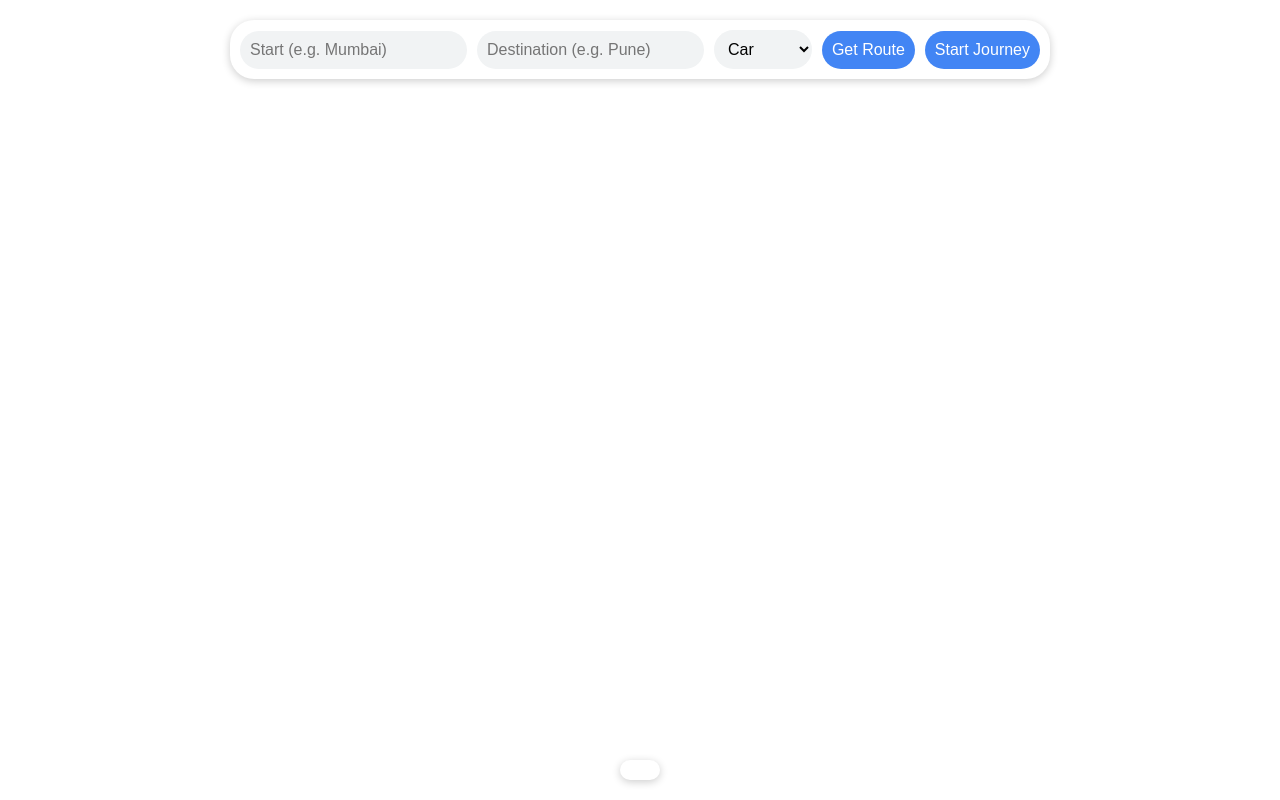
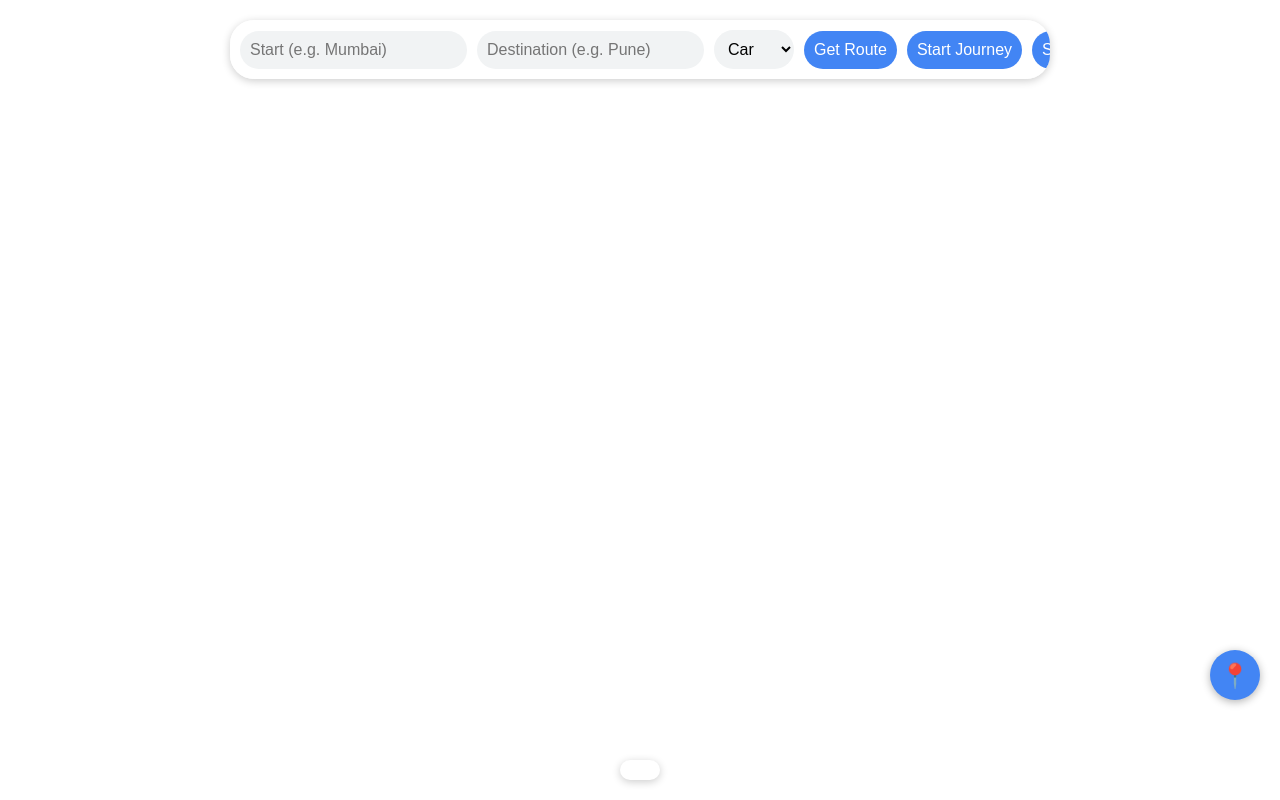
Before and after one commit to omkar9301/Maps-using-AI, a Flask app: template templates/user_map.html in a window 1280 px wide. Run offline with Flask 3, Linux system fonts and the light colour scheme; the template is opened without the code that fills it, so the values that code supplies are empty.

Commit message:
semi final

```diff
--- a/templates/user_map.html
+++ b/templates/user_map.html
@@ -65,7 +65,6 @@
       background-color: #3367d6;
     }
 
-    /* Autocomplete Suggestions - floating */
     .autocomplete-suggestions {
       position: absolute;
       background: white;
@@ -100,6 +99,25 @@
       z-index: 1000;
       font-size: 16px;
     }
+
+    /* Center My Location Button */
+    #centerBtn {
+      position: absolute;
+      bottom: 100px;
+      right: 20px;
+      background: #4285F4;
+      color: white;
+      border: none;
+      border-radius: 50%;
+      width: 50px;
+      height: 50px;
+      font-size: 24px;
+      text-align: center;
+      line-height: 50px;
+      box-shadow: 0 2px 8px rgba(0,0,0,0.3);
+      cursor: pointer;
+      z-index: 1001;
+    }
   </style>
 </head>
 <body>
@@ -122,14 +140,19 @@
 
   <button type="submit">Get Route</button>
   <button type="button" id="startJourney">Start Journey</button>
+  <button type="button" id="stopJourney">Stop Journey</button>
 </form>
 
 <!-- Floating Suggestion Boxes -->
 <div id="start-suggestions" class="autocomplete-suggestions"></div>
 <div id="end-suggestions" class="autocomplete-suggestions"></div>
 
+<!-- Map and Info -->
 <div id="map"></div>
 <div id="infoBox"></div>
+
+<!-- Center My Location Button -->
+<button id="centerBtn">📍</button>
 
 <script src="https://unpkg.com/leaflet/dist/leaflet.js"></script>
 
@@ -139,7 +162,16 @@ let userLat = 19.0760, userLng = 72.8777;
 let routeLayer;
 let hazardMarkers = [];
 let journeyStarted = false;
+let journeyWatcher = null;
 let liveMarker;
+let nextInstructionIndex = 0;
+let routeCoordinates = [];
+let navigationInstructions = []; // NEW for voice navigation
+let travelledPath = null;
+let travelledCoordinates = []; // NEW for green path
+let journeyStartTime = null;
+let totalDistanceTravelled = 0; // meters
+
 
 const apiKey = "5b3ce3597851110001cf6248d8549b2641fe4b03a6b7c5b9cfed6757";
 
@@ -190,9 +222,26 @@ document.getElementById('routeForm').addEventListener('submit', function(e) {
 });
 
 document.getElementById('startJourney').addEventListener('click', () => {
+  if (journeyStarted) return;
   journeyStarted = true;
+  journeyStartTime = new Date(); // Start time
+  travelledCoordinates = []; // Reset
+  totalDistanceTravelled = 0; // Reset
+  nextInstructionIndex = 0;
   alert("Journey started! You will be alerted near hazards.");
   trackPosition();
+});
+
+
+document.getElementById('stopJourney').addEventListener('click', () => {
+  if (!journeyStarted) return;
+  showJourneySummary();
+  stopJourney();
+});
+
+
+document.getElementById('centerBtn').addEventListener('click', () => {
+  map.setView([userLat, userLng], 15);
 });
 
 function geocode(place) {
@@ -207,6 +256,8 @@ function geocode(place) {
       return null;
     });
 }
+
+
 
 function getRoute(startCoord, endCoord) {
   const mode = document.getElementById('travelMode').value;
@@ -227,9 +278,23 @@ function getRoute(startCoord, endCoord) {
       return;
     }
 
-    const coords = data.features[0].geometry.coordinates.map(c => [c[1], c[0]]);
+    // Save route geometry
+    routeCoordinates = data.features[0].geometry.coordinates.map(c => [c[1], c[0]]);
+    navigationInstructions = []; // Clear old instructions
+
+    if (data.features[0].properties.segments) {
+      data.features[0].properties.segments[0].steps.forEach(step => {
+        navigationInstructions.push({
+          instruction: step.instruction,
+          lat: step.way_points[0] ? routeCoordinates[step.way_points[0]][0] : null,
+          lng: step.way_points[0] ? routeCoordinates[step.way_points[0]][1] : null,
+          distance: step.distance
+        });
+      });
+    }
+
     if (routeLayer) map.removeLayer(routeLayer);
-    routeLayer = L.polyline(coords, { color: 'blue', weight: 5 }).addTo(map);
+    routeLayer = L.polyline(routeCoordinates, { color: 'blue', weight: 5 }).addTo(map);
     map.fitBounds(routeLayer.getBounds());
   })
   .catch(err => {
@@ -238,13 +303,19 @@ function getRoute(startCoord, endCoord) {
   });
 }
 
+
+
+
 function trackPosition() {
   if (navigator.geolocation && journeyStarted) {
-    navigator.geolocation.watchPosition(pos => {
+    journeyWatcher = navigator.geolocation.watchPosition(pos => {
       const currentLat = pos.coords.latitude;
       const currentLng = pos.coords.longitude;
       const speed = pos.coords.speed ? (pos.coords.speed * 3.6).toFixed(1) : 0;
       const heading = pos.coords.heading !== null ? pos.coords.heading.toFixed(0) : 'Unknown';
+
+      userLat = currentLat;
+      userLng = currentLng;
 
       if (!liveMarker) {
         liveMarker = L.circleMarker([currentLat, currentLng], {
@@ -266,6 +337,21 @@ function trackPosition() {
         Heading: ${heading}°
       `;
 
+      // Live Green Progress Line
+      travelledCoordinates.push([currentLat, currentLng]);
+
+      // Calculate distance travelled
+      if (travelledCoordinates.length > 1) {
+        const lastCoord = travelledCoordinates[travelledCoordinates.length - 2];
+        totalDistanceTravelled += getDistance(lastCoord[0], lastCoord[1], currentLat, currentLng);
+      }
+
+      if (travelledPath) {
+        map.removeLayer(travelledPath);
+      }
+      travelledPath = L.polyline(travelledCoordinates, { color: 'green', weight: 5 }).addTo(map);
+
+      // Hazard Alerts
       hazardMarkers.forEach(h => {
         const distance = getDistance(currentLat, currentLng, h.lat, h.lng);
         if (distance <= 50) {
@@ -273,13 +359,44 @@ function trackPosition() {
         }
       });
 
+      // Voice Navigation based on instructions
+      if (nextInstructionIndex < navigationInstructions.length) {
+        const instr = navigationInstructions[nextInstructionIndex];
+        const distanceToInstr = getDistance(currentLat, currentLng, instr.lat, instr.lng);
+
+        if (distanceToInstr <= 200 && !instr.announced) { // NEW: Announce EARLY at 200m
+          speak(`In ${Math.round(distanceToInstr)} meters, ${instr.instruction}`);
+          instr.announced = true; // Mark as announced once
+        }
+
+        if (distanceToInstr <= 30) { // Actually close to turn
+          nextInstructionIndex++;
+        }
+      }
+
+      // Check if user reached destination
+      if (routeCoordinates.length > 0) {
+        const destination = routeCoordinates[routeCoordinates.length - 1]; // Last point
+        const distanceToDestination = getDistance(currentLat, currentLng, destination[0], destination[1]);
+        if (distanceToDestination <= 30) {
+          speak("You have reached your destination.");
+          showJourneySummary();
+          stopJourney();
+        }
+
+      }
+
+
     }, err => console.warn(err), {
       enableHighAccuracy: true,
       maximumAge: 0,
       timeout: 5000
     });
+
+
   }
 }
+
 
 function speak(message) {
   const speech = new SpeechSynthesisUtterance(message);
@@ -314,7 +431,6 @@ function setupAutocomplete(inputId, suggestionId) {
       return;
     }
 
-    // Get input position on screen
     const rect = input.getBoundingClientRect();
     suggestionBox.style.left = `${rect.left}px`;
     suggestionBox.style.top = `${rect.bottom + window.scrollY + 5}px`;
@@ -353,7 +469,28 @@ function setupAutocomplete(inputId, suggestionId) {
   });
 }
 
-// Activate Autocomplete
+function stopJourney() {
+  journeyStarted = false;
+  if (journeyWatcher !== null) {
+    navigator.geolocation.clearWatch(journeyWatcher);
+    journeyWatcher = null;
+  }
+  alert("Journey stopped.");
+}
+
+function showJourneySummary() {
+  const journeyEndTime = new Date();
+  const timeTakenMs = journeyEndTime - journeyStartTime;
+  const timeTakenMinutes = (timeTakenMs / 60000).toFixed(1);
+  const distanceKm = (totalDistanceTravelled / 1000).toFixed(2);
+  const avgSpeed = (distanceKm / (timeTakenMinutes/60)).toFixed(1);
+
+  alert(`Journey Summary:
+Total Distance: ${distanceKm} km
+Total Time: ${timeTakenMinutes} minutes
+Average Speed: ${avgSpeed} km/h`);
+}
+
 setupAutocomplete('start', 'start-suggestions');
 setupAutocomplete('end', 'end-suggestions');
 </script>
```
